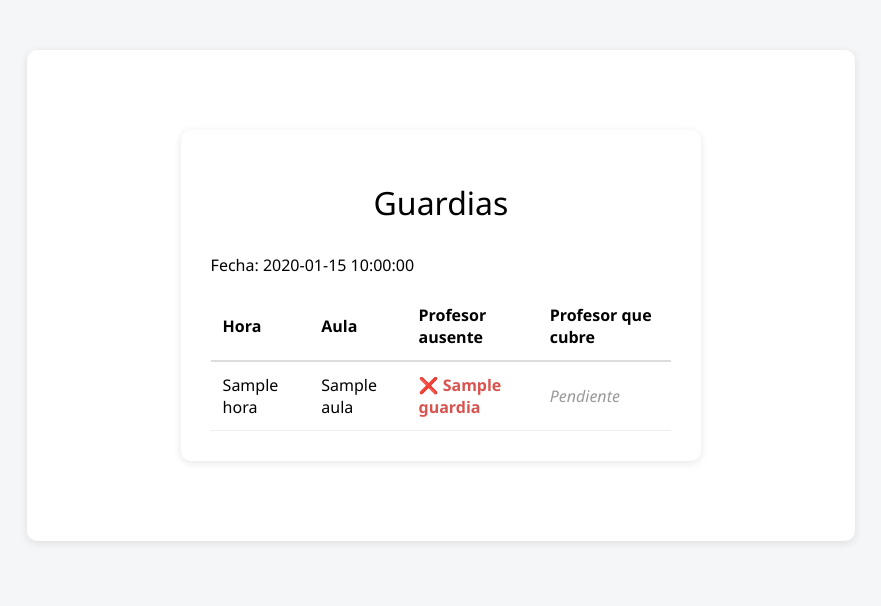
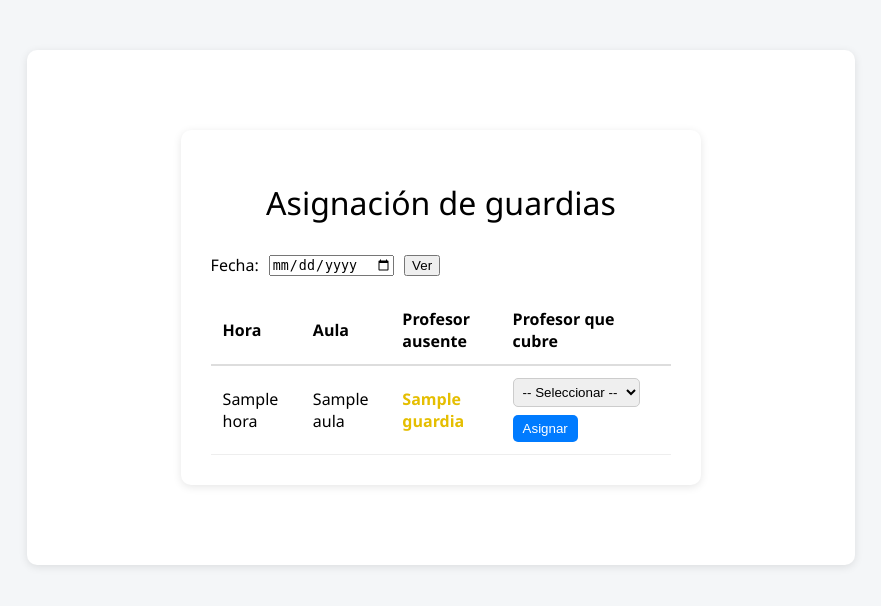
Before and after one commit to yagoaresarmesto/ACT_Proyecto_Guardias, a Flask app: template templates/vista_guardias.html in a window 1280 px wide. Shown: the part 55-661 px from the top of the page, without its empty margins (199-1080 px from the left). Run offline with Flask 3, Linux system fonts and the light colour scheme; the template is opened without the code that fills it: most values are stand-ins (such as "Sample title", 1, 10 or a date in 2020).

Commit message:
Vista guardias terminada (posibles detalles pendientes)

```diff
--- a/app.py
+++ b/app.py
@@ -1,35 +1,62 @@
-from flask import Flask, render_template, request
-from datetime import date
+from flask import Flask, render_template, request, redirect, url_for
+from datetime import date, datetime
 
-from modules.guardias.motor import generar_guardias
-from modules.db.db_manager import obtener_guardias
+from modules.guardias.motor import generar_guardias, obtener_ranking_guardia
+from modules.db.db_manager import obtener_guardias, asignar_guardia, sumar_guardia, obtener_profesores
 
 app = Flask(__name__)
 
-@app.route('/')
-def index():
-    return render_template('index.html')
-
 @app.route('/guardias')
 def vista_guardias():
-    # 1. Fecha seleccionada o hoy
     fecha = request.args.get("fecha", date.today().isoformat())
 
-    # 2. Día semana (simplificado)
-    dia_semana = 1  # luego lo haremos dinámico
+    dia_semana = datetime.fromisoformat(fecha).isoweekday()
 
-    # 3. Generar guardias (motor)
     generar_guardias(dia_semana, fecha)
 
-    # 4. Obtener guardias de BD
     guardias = obtener_guardias(fecha)
 
-    # 5. Renderizar
+    ranking_por_guardia = {}
+
+    for g in guardias:
+        ranking_por_guardia[g["id_guardia"]] = obtener_ranking_guardia(
+            dia_semana,
+            fecha,
+            g["hora"]
+        )
+
+    profesores = obtener_profesores()
+
+    profesores_dict = {
+        p["id_profesor"]: p["nombre"]
+        for p in profesores
+    }
+
     return render_template(
         "vista_guardias.html",
         guardias=guardias,
-        fecha=fecha
+        fecha=fecha,
+        ranking_por_guardia=ranking_por_guardia,
+        profesores_dict=profesores_dict,
     )
+
+@app.route('/asignar_guardia', methods=['POST'])
+def asignar_guardia_manual():
+
+    id_guardia = int(request.form['id_guardia'])
+    profesor_id = request.form.get('profesor_id')
+    fecha = request.form.get('fecha')
+
+    if not profesor_id:
+        return redirect(url_for('vista_guardias', fecha=fecha))
+
+    profesor_id = int(profesor_id)
+
+    asignar_guardia(id_guardia, profesor_id)
+    sumar_guardia(profesor_id)
+
+    return redirect(url_for('vista_guardias', fecha=fecha))
+
 
 if __name__ == '__main__':
     app.run(debug=True)
--- a/modules/db/db_manager.py
+++ b/modules/db/db_manager.py
@@ -193,7 +193,7 @@ def obtener_guardias(fecha):
         LEFT JOIN profesores p1 ON g.id_profesor_ausente = p1.id_profesor
         LEFT JOIN profesores p2 ON g.id_profesor_cubre = p2.id_profesor
         WHERE g.fecha = ?
-        ORDER BY g.hora
+        ORDER BY g.hora, g.aula
     """, (fecha,))
 
     data = cursor.fetchall()
--- a/static/estilos.css
+++ b/static/estilos.css
@@ -1,5 +1,3 @@
-/** Estilos **/
-
 body {
     font-family: 'Segoe UI', Arial, sans-serif;
     background-color: #f4f6f8;
@@ -22,14 +20,11 @@ body {
     align-items: center;
 }
 
-
 .logo {
     font-size: 18px;
     font-weight: 500;
     color: #333;
 }
-
-/* Links */
 
 .nav-links a {
     margin-left: 25px;
@@ -42,6 +37,8 @@ body {
 .nav-links a:hover {
     color: #000;
 }
+
+/* CONTENEDOR GENERAL */
 
 .container {
     width: 60%;
@@ -57,6 +54,8 @@ h1 {
     margin-bottom: 30px;
     font-weight: 500;
 }
+
+/* TABLAS GENERALES */
 
 table {
     width: 100%;
@@ -78,12 +77,63 @@ tr:hover {
     background-color: #f9f9f9;
 }
 
+/* FORMULARIOS GENERALES */
+
+form {
+    display: flex;
+    gap: 10px;
+    align-items: center;
+}
+
+select {
+    padding: 5px;
+    border-radius: 5px;
+    border: 1px solid #ccc;
+}
+
+
+/** VISTA GUARDIAS**/
+
+
 .ausente {
-    color: #d9534f;
+    color: #E5BE01;
     font-weight: bold;
 }
 
-.pendiente {
-    color: #999;
+/* Profesor asignado */
+.asignado {
+    color: #28a745;
+    font-weight: bold;
+}
+
+.sin-disponibles {
+    color: #dc3545;
+    font-weight: bold;
+}
+
+.sin-guardias {
+    color: #666;
     font-style: italic;
+    margin-top: 10px;
 }
+
+
+.form-inline {
+    display: flex;
+    gap: 8px;
+    align-items: center;
+    flex-wrap: wrap;
+}
+
+.btn-asignar {
+    padding: 6px 10px;
+    background-color: #007bff;
+    color: white;
+    border: none;
+    border-radius: 5px;
+    cursor: pointer;
+}
+
+.btn-asignar:hover {
+    background-color: #0056b3;
+}
--- a/templates/vista_guardias.html
+++ b/templates/vista_guardias.html
@@ -4,8 +4,21 @@
 
 <div class="container">
 
-    <h1>Guardias</h1>
-    <p class="fecha">Fecha: {{ fecha }}</p>
+    <h1>Asignación de guardias</h1>
+
+    <form method="GET" action="/guardias" style="margin-bottom: 20px;">
+        <label>Fecha:</label>
+        <input type="date" name="fecha" value="{{ fecha }}">
+        <button type="submit">Ver</button>
+    </form>
+
+    {% if guardias|length == 0 %}
+
+        <p class="sin-guardias">
+            No hay guardias para esta fecha
+        </p>
+
+    {% else %}
 
     <table>
         <tr>
@@ -22,15 +35,52 @@
             <td>{{ g.aula }}</td>
 
             <td class="ausente">
-                ❌ {{ g.ausente_nombre }}
+                {{ g.ausente_nombre }}
             </td>
 
             <td>
+
                 {% if g.id_profesor_cubre %}
-                    ✔️ {{ g.cubre_nombre }}
+
+                    <span class="asignado">
+                        {{ g.cubre_nombre }}
+                    </span>
+
                 {% else %}
-                    <span class="pendiente">Pendiente</span>
+
+                    {% if ranking_por_guardia[g.id_guardia]|length == 0 %}
+
+                        <span class="sin-disponibles">
+                            Sin profesores disponibles
+                        </span>
+
+                    {% else %}
+
+                        <form method="POST" action="/asignar_guardia" class="form-inline">
+
+                            <input type="hidden" name="id_guardia" value="{{ g.id_guardia }}">
+                            <input type="hidden" name="fecha" value="{{ fecha }}">
+
+                            <select name="profesor_id" required>
+                                <option value="">-- Seleccionar --</option>
+
+                                {% for p_id in ranking_por_guardia[g.id_guardia] %}
+                                    <option value="{{ p_id }}">
+                                        {{ profesores_dict[p_id] }}
+                                    </option>
+                                {% endfor %}
+                            </select>
+
+                            <button type="submit" class="btn-asignar">
+                                Asignar
+                            </button>
+
+                        </form>
+
+                    {% endif %}
+
                 {% endif %}
+
             </td>
         </tr>
 
@@ -38,6 +88,8 @@
 
     </table>
 
+    {% endif %}
+
 </div>
 
 {% endblock %}
```
Also changed, not shown: modules/guardias/motor.py (+6 -36 lines), test.py (+118 -19 lines).
